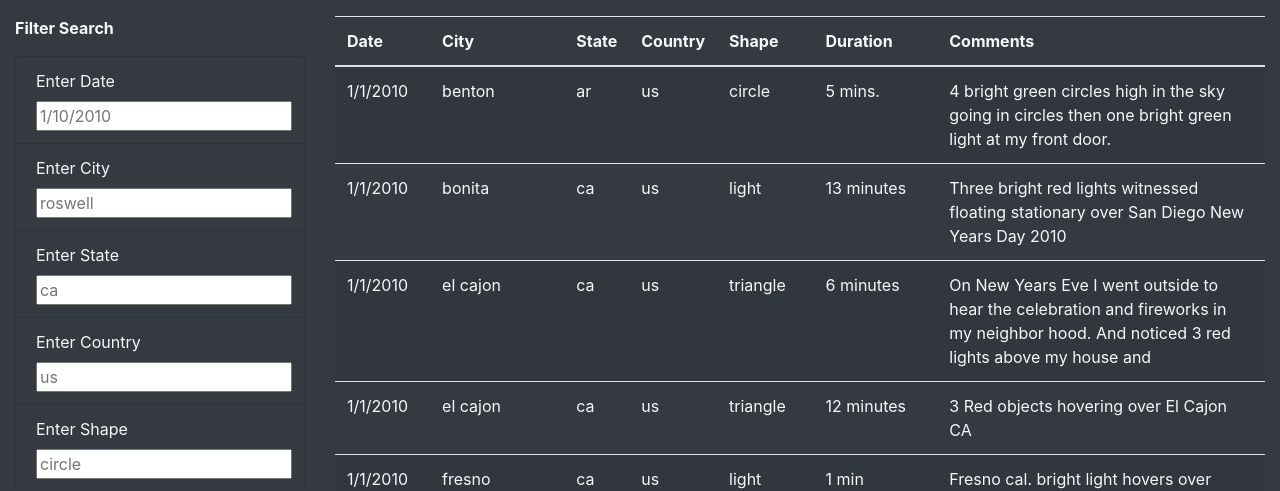
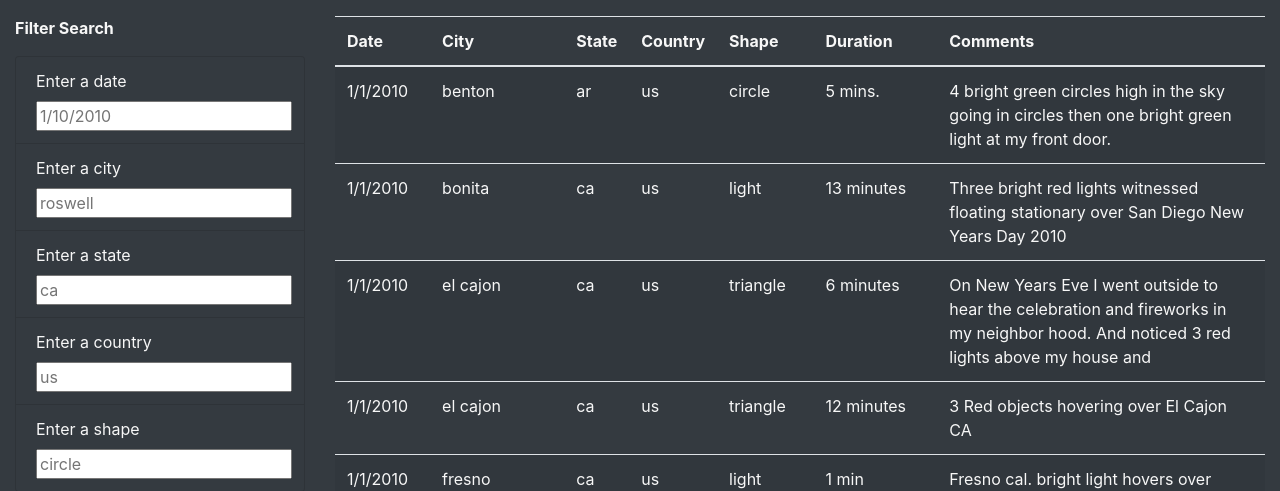
Before and after one commit to itochax23/UFOs, a plain HTML site: page index.html in a window 1280 px wide. Shown: the part 723-1214 px from the top of the page. Drawn offline with nearby package versions, Linux system fonts and the light colour scheme.

Commit message:
Update index.html

```diff
--- a/index.html
+++ b/index.html
@@ -41,23 +41,23 @@
                 <p><b>Filter Search</b></p>
                 <ul class="list-group bg-dark">
                     <li class="list-group-item bg-dark">
-                        <label for="date">Enter Date</label>
+                        <label for="date">Enter a date</label>
                         <input type="text" placeholder="1/10/2010" id="datetime" />
                     </li>
                     <li class = "list-group-item bg-dark">
-                    <label for="city">Enter City</label><br>
+                    <label for="city">Enter a city</label><br>
                         <input type="text" placeholder="roswell" id="city" />
                     </li>
                     <li class = "list-group-item bg-dark">
-                    <label for="state">Enter State</label><br>
+                    <label for="state">Enter a state</label><br>
                         <input type="text" placeholder="ca" id= "state" />
                     </li>
                     <li class = "list-group-item bg-dark">
-                    <label for="country">Enter Country</label>
+                    <label for="country">Enter a country</label>
                         <input type="text" placeholder="us" id="country" />
                     </li>
                     <li class = "list-group-item bg-dark">
-                    <label for="shape">Enter Shape</label>
+                    <label for="shape">Enter a shape</label>
                         <input type="text" placeholder="circle" id="shape" />
                     </li>
                 </ul>
```
